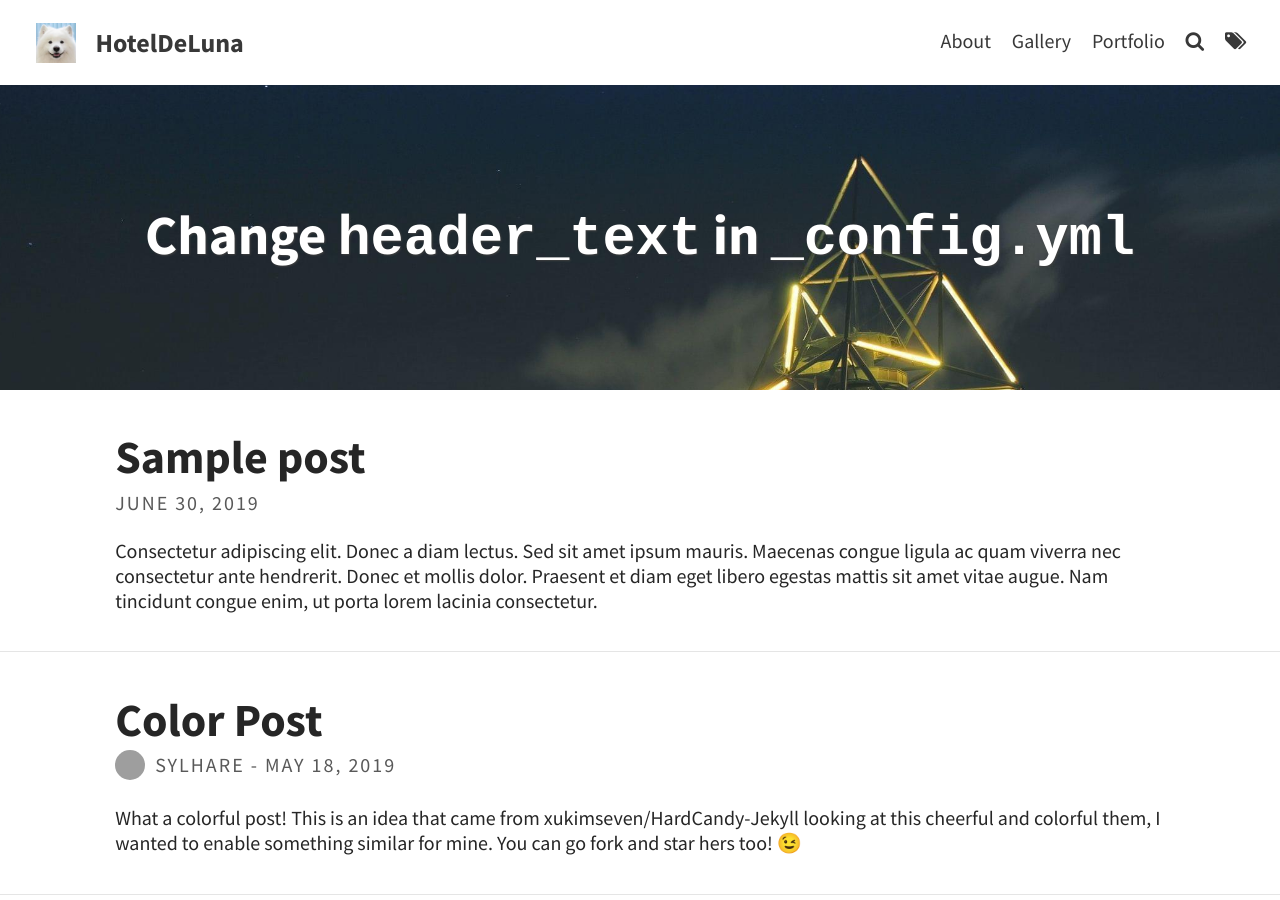
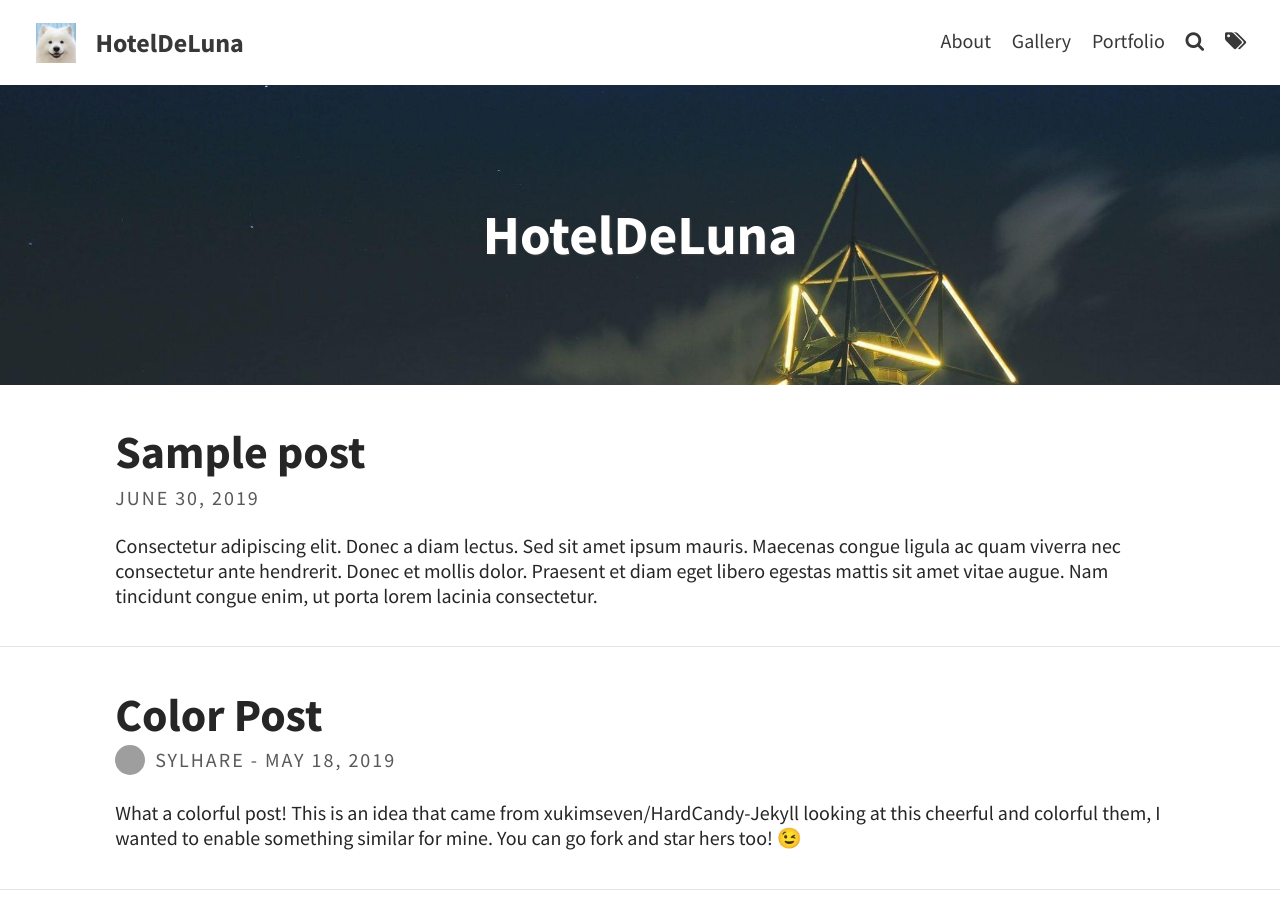
Before and after one commit to HodelKR/HotelDeLuna.github.io, a Jekyll site: the page built from index.html, in a window 1280 px wide and 900 px high. Built offline with Jekyll 4.4.1, drawn with Linux system fonts in a browser that asks for light colours; the list of posts is cut into pages by our own code; grey boxes are pictures that could not be loaded.

Commit message:
blog start

```diff
--- a/_config.yml
+++ b/_config.yml
@@ -9,7 +9,7 @@ avatar: assets/img/dog.jpg                         # Empty for no avatar in navb
 favicon: assets/dog.ico                             # Icon displayed in the tab
 
 # Header and footer text
-header_text: Change <code>header_text</code> in <code>_config.yml</code>  # Change Blog header text
+header_text: HotelDeLuna   # Change Blog header text
 header_feature_image: assets/img/pexels/triangular.jpeg
 footer_text: >
   Powered by <a href="https://jekyllrb.com/">Jekyll</a> with <a href="https://github.com/sylhare/Type-on-Strap">Type on Strap</a>
```
